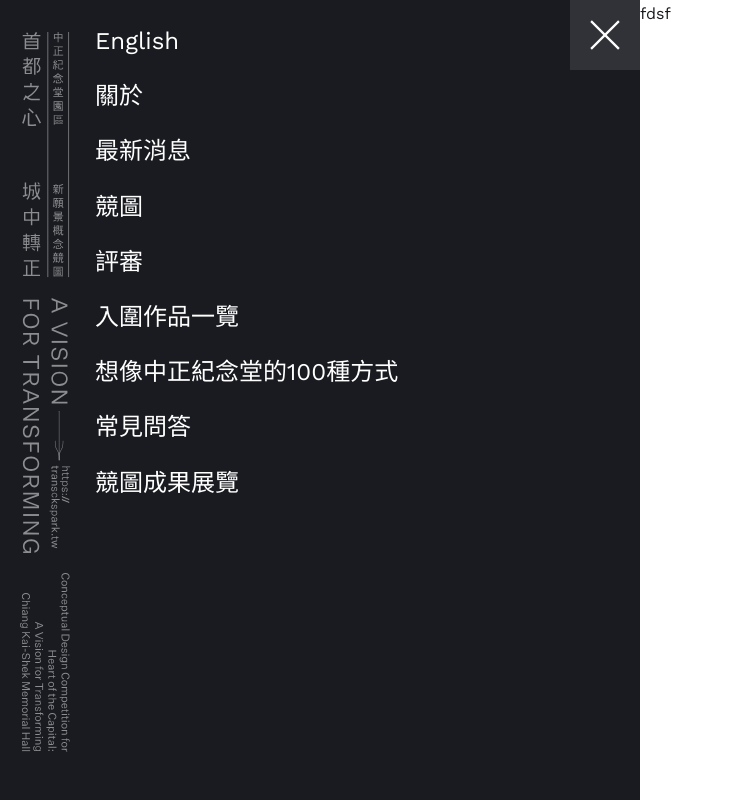
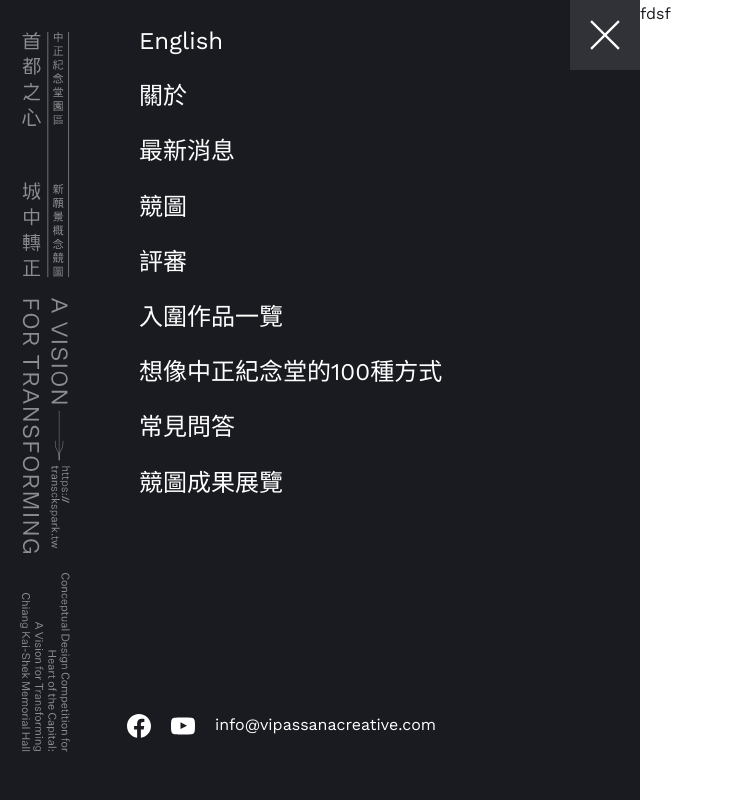
Before and after one commit to z22919456/transckspark, a Next.js app: page / in a window 1280 px wide. Both pictures are taken after a click on the button 35 px from the left and 35 px from the top of the page. Shown: the whole page, without its empty margins (0-734 px from the left). Built offline with nearby package versions, Linux system fonts and the light colour scheme; what tailwindcss-radix would draw is missing.

Commit message:
feat(nav): add  connection button

```diff
--- a/src/components/Navigation.tsx
+++ b/src/components/Navigation.tsx
@@ -4,6 +4,8 @@ import NavButton from './NavButton'
 import Link from 'next/link'
 import { useRouter } from 'next/router'
 import classnames from 'classnames';
+import YoutubeIcon from 'components/assets/footer/yt.svg'
+import FacebookIcon from 'components/assets/footer/fb.svg'
 
 type Props = { onClose: () => void }
 
@@ -25,8 +27,8 @@ function Navigation({ onClose }: Props) {
   return (
     <nav className="fixed top-0 left-0 flex w-1/2 h-screen max-h-screen p-5 overflow-hidden text-white bg-default">
       <List className="mt-3" />
-      <div className="px-3">
-        <ul className="ml-3 space-y-3">
+      <div className="relative h-full px-3 ml-3 lg:ml-14 max-h-[720px]">
+        <ul className="space-y-3">
           {NAV_LIST.map(list => (
             <li className="h1">
               <Link href={list.href}>
@@ -37,6 +39,13 @@ function Navigation({ onClose }: Props) {
             </li>
           ))}
         </ul>
+        <div className="absolute bottom-0 left-0 flex flex-wrap items-center space-x-5">
+          <FacebookIcon className="w-6 h-6 fill-white" />
+          <YoutubeIcon className="w-6 h-6 fill-white" />
+          <a className="small" href="email://info@vipassanacreative.com">
+            info@vipassanacreative.com
+          </a>
+        </div>
       </div>
       <NavButton close className="absolute top-0 right-0" onClick={onClose} />
     </nav>
```
Also changed, not shown: src/components/assets/footer/fb.svg, src/components/assets/footer/yt.svg.
